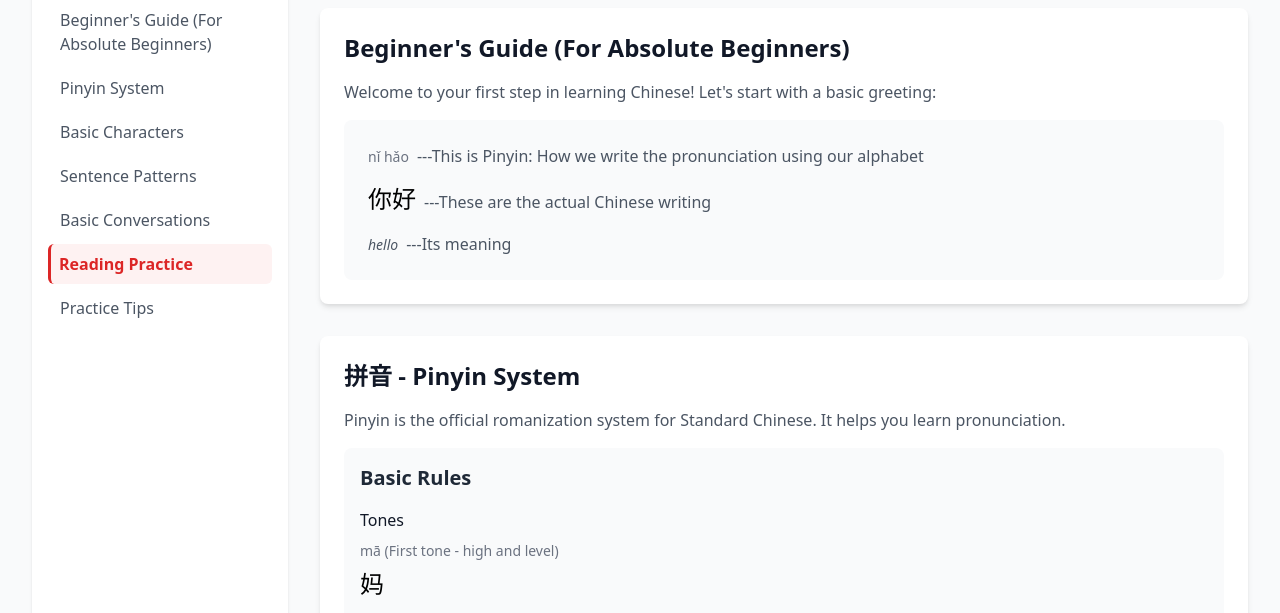
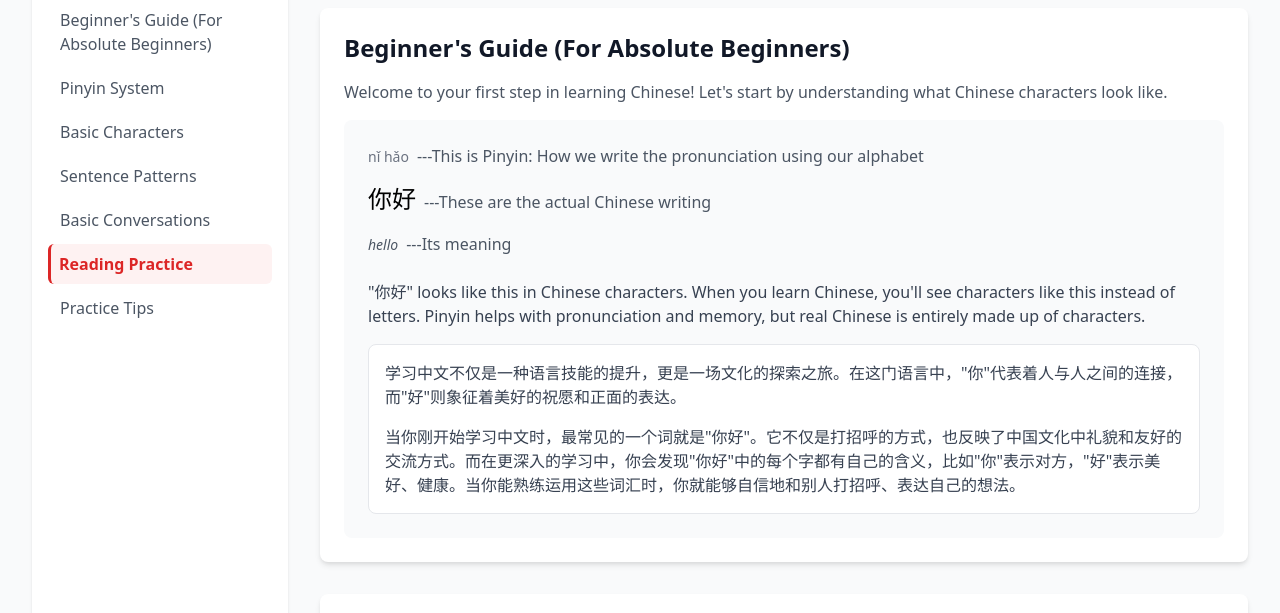
Before and after one commit to Dana-111924/Dana-111924.github.io, a plain HTML site: page learn.html in a window 1280 px wide. Shown: the part 156-769 px from the top of the page. Drawn offline with nearby package versions, Linux system fonts and the light colour scheme.

Commit message:
Update Beginner's Guide with detailed Chinese character explanation

```diff
--- a/learn.html
+++ b/learn.html
@@ -128,7 +128,7 @@
                 <section id="beginners-guide" class="content-section bg-white rounded-lg shadow-md p-6 mb-8">
                     <h2 class="text-2xl font-bold text-gray-900 mb-4">Beginner's Guide (For Absolute Beginners)</h2>
                     <div class="space-y-4">
-                        <p class="text-gray-600">Welcome to your first step in learning Chinese! Let's start with a basic greeting:</p>
+                        <p class="text-gray-600">Welcome to your first step in learning Chinese! Let's start by understanding what Chinese characters look like.</p>
 
                         <div class="bg-gray-50 p-6 rounded-lg">
                             <div class="space-y-6">
@@ -144,6 +144,15 @@
                                     <div class="flex items-baseline gap-2">
                                         <div class="english">hello</div>
                                         <div class="text-gray-600">---Its meaning</div>
+                                    </div>
+                                </div>
+
+                                <div class="mt-6">
+                                    <p class="text-gray-700 mb-4">"你好" looks like this in Chinese characters. When you learn Chinese, you'll see characters like this instead of letters. Pinyin helps with pronunciation and memory, but real Chinese is entirely made up of characters.</p>
+
+                                    <div class="bg-white p-4 rounded-lg border border-gray-200">
+                                        <p class="text-gray-700 mb-4">学习中文不仅是一种语言技能的提升，更是一场文化的探索之旅。在这门语言中，"你"代表着人与人之间的连接，而"好"则象征着美好的祝愿和正面的表达。</p>
+                                        <p class="text-gray-700">当你刚开始学习中文时，最常见的一个词就是"你好"。它不仅是打招呼的方式，也反映了中国文化中礼貌和友好的交流方式。而在更深入的学习中，你会发现"你好"中的每个字都有自己的含义，比如"你"表示对方，"好"表示美好、健康。当你能熟练运用这些词汇时，你就能够自信地和别人打招呼、表达自己的想法。</p>
                                     </div>
                                 </div>
                             </div>
```
